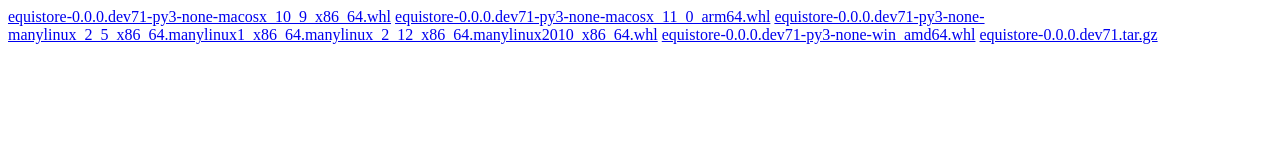
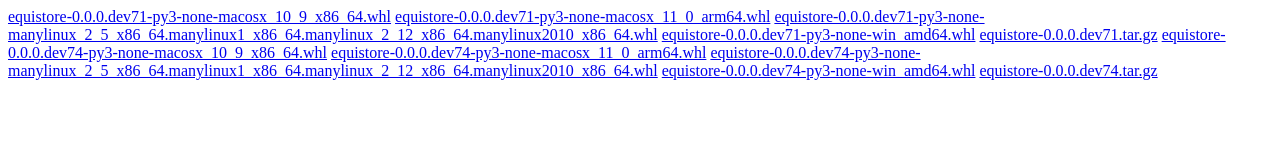
Before and after one commit to Luthaf/temporary-wheels, a plain HTML site: page equistore/index.html in a window 1280 px wide. Drawn offline with Linux system fonts and the light colour scheme.

Commit message:
Add equistore-0.0.0.dev74

```diff
--- a/equistore/index.html
+++ b/equistore/index.html
@@ -6,5 +6,11 @@
     <a href="equistore-0.0.0.dev71-py3-none-manylinux_2_5_x86_64.manylinux1_x86_64.manylinux_2_12_x86_64.manylinux2010_x86_64.whl">equistore-0.0.0.dev71-py3-none-manylinux_2_5_x86_64.manylinux1_x86_64.manylinux_2_12_x86_64.manylinux2010_x86_64.whl</a>
     <a href="equistore-0.0.0.dev71-py3-none-win_amd64.whl">equistore-0.0.0.dev71-py3-none-win_amd64.whl</a>
     <a href="equistore-0.0.0.dev71.tar.gz">equistore-0.0.0.dev71.tar.gz</a>
+
+    <a href="equistore-0.0.0.dev74-py3-none-macosx_10_9_x86_64.whl">equistore-0.0.0.dev74-py3-none-macosx_10_9_x86_64.whl</a>
+    <a href="equistore-0.0.0.dev74-py3-none-macosx_11_0_arm64.whl">equistore-0.0.0.dev74-py3-none-macosx_11_0_arm64.whl</a>
+    <a href="equistore-0.0.0.dev74-py3-none-manylinux_2_5_x86_64.manylinux1_x86_64.manylinux_2_12_x86_64.manylinux2010_x86_64.whl">equistore-0.0.0.dev74-py3-none-manylinux_2_5_x86_64.manylinux1_x86_64.manylinux_2_12_x86_64.manylinux2010_x86_64.whl</a>
+    <a href="equistore-0.0.0.dev74-py3-none-win_amd64.whl">equistore-0.0.0.dev74-py3-none-win_amd64.whl</a>
+    <a href="equistore-0.0.0.dev74.tar.gz">equistore-0.0.0.dev74.tar.gz</a>
   </body>
 </html>
```
Also changed, not shown: 5 other files.
